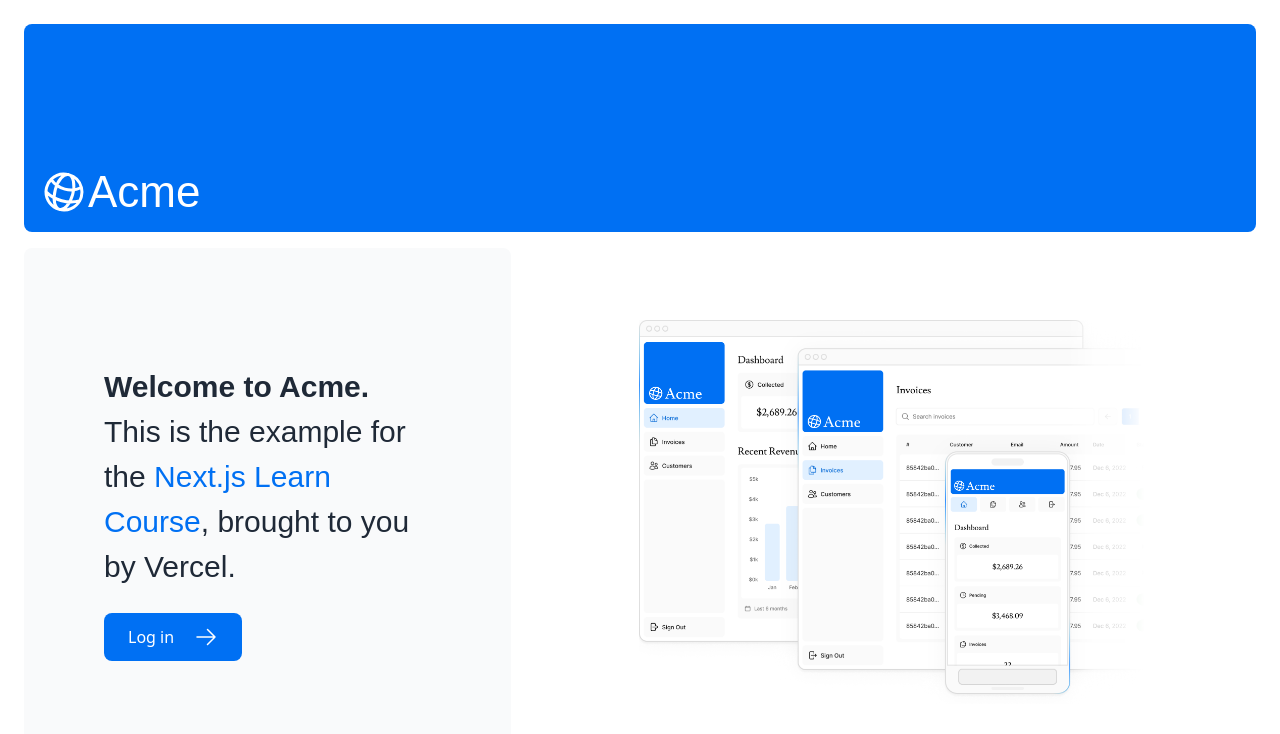
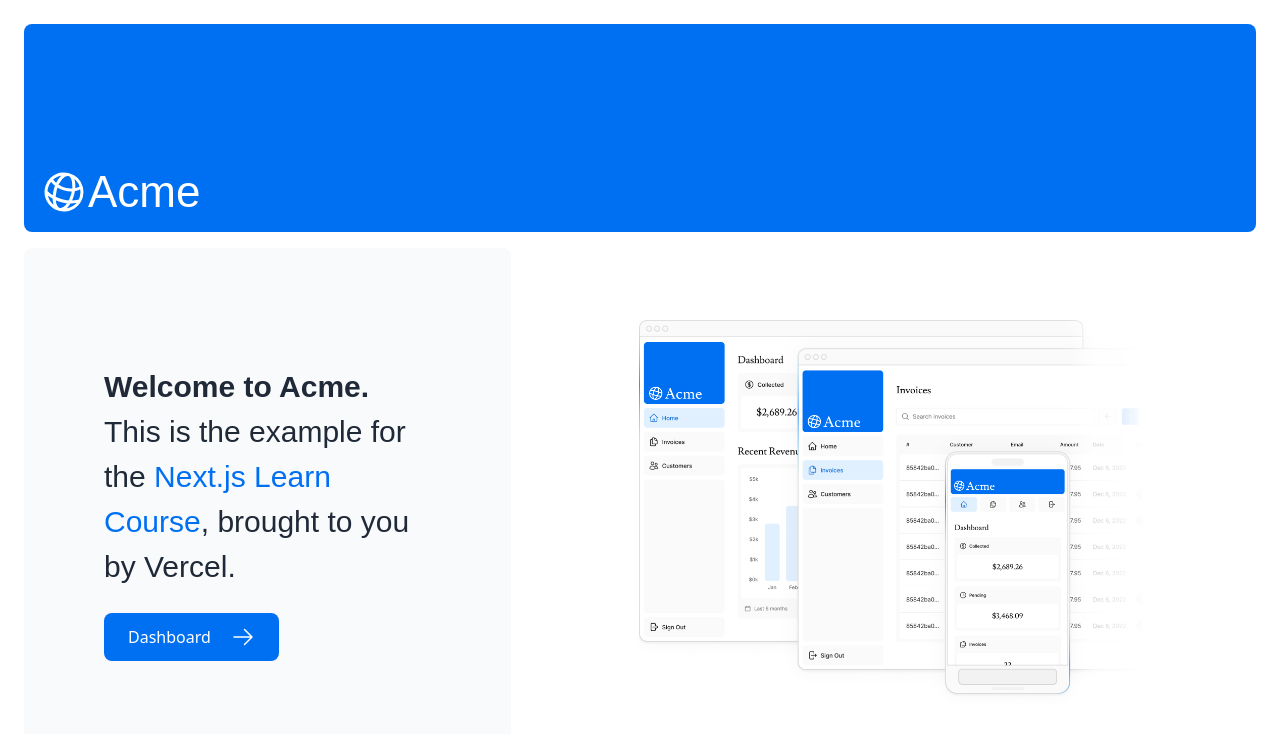
Before and after one commit to Hamza-Hanif-786/nextjs-dashboard, a Next.js app: page / in a window 1280 px wide. Shown: the top 734 px of the page. Built offline with nearby package versions, Linux system fonts and the light colour scheme; a web font is replaced by a local one.

Commit message:
Update page.tsx

```diff
--- a/app/page.tsx
+++ b/app/page.tsx
@@ -20,10 +20,10 @@
             , brought to you by Vercel.
           </p>
           <Link
-            href="/login"
+            href="/dashboard"
             className="flex items-center gap-5 self-start rounded-lg bg-blue-500 px-6 py-3 text-sm font-medium text-white transition-colors hover:bg-blue-400 md:text-base"
           >
-            <span>Log in</span> <ArrowRightIcon className="w-5 md:w-6" />
+            <span>Dashboard</span> <ArrowRightIcon className="w-5 md:w-6" />
           </Link>
         </div>
         <div className="flex items-center justify-center p-6 md:w-3/5 md:px-28 md:py-12">
```
